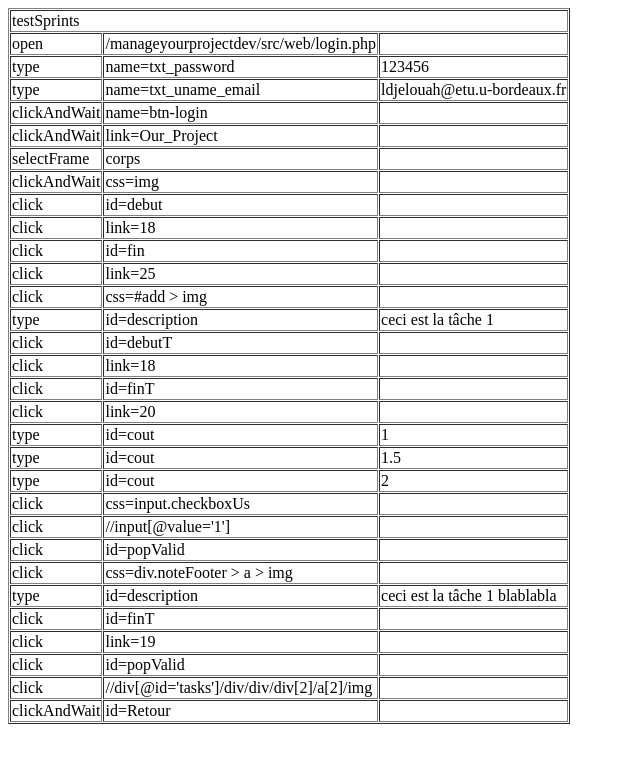
After one commit to edirand/ManageYourProjectDemo, a PHP site: page /web/tests_selenium/testSprints.html in a window 1280 px wide. The commit adds this page. Shown: the top 763 px of the page, without its empty margins (0-640 px from the left). Run offline with PHP 8.4, Linux system fonts and the light colour scheme.

Commit message:
US 11 et 12
US 11 validée, page Sprint liée avec l’US12 qui est donc réellement
validée ici.

```diff
--- a/src/web/CSS/Sprint.css
+++ b/src/web/CSS/Sprint.css
@@ -60,6 +60,7 @@ hiddenRequetes{
 	margin-left : 30px;
 	width : 25%;
 	text-align : left;
+	vertical-align : top;
 }
 
 .note{
@@ -80,10 +81,12 @@ hiddenRequetes{
 }
 
 .note .noteCorps{
-	min-height : 230px;
+	height : 230px;
+	overflow : auto;
 }
 
 .note .noteFooter{
+	margin-top : 5px;
 	float : right;
 }
 
--- a/src/web/Handlers/Equipe_add_handler.php
+++ b/src/web/Handlers/Equipe_add_handler.php
@@ -21,7 +21,7 @@
 		$bdd->exec('Insert into Developpeurs(membre_id, projet_id) Value(' . $id . ',' . $_SESSION['projet_id'] . ')');
 
 		$today = date("Y-m-d H:i:s");
-		$bdd->exec('Insert into Log(membre_id, element_modif, date_modif, projet_id) Value(' . $_SESSION[user_session] . ', " a ajouté un membre à l\'équipe", "'. $today . '", ' . $_SESSION['projet_id'] . ')');
+		$bdd->exec('Insert into Log(membre_id, element_modif, date_modif, projet_id) Value(' . $_SESSION['user_session'] . ', " a ajouté un membre à l\'équipe", "'. $today . '", ' . $_SESSION['projet_id'] . ')');
 
 		echo 'Ce membre a bien été ajouté au projet';
 		$reponse->closeCursor();
--- a/src/web/Handlers/Sprints/enregistrer_sprint_handler.php
+++ b/src/web/Handlers/Sprints/enregistrer_sprint_handler.php
@@ -21,12 +21,14 @@
 
 	$donnees = $reponse->fetch();
 	$id = $donnees['id'];
-
+	$today = date("Y-m-d H:i:s");
+	$bdd->exec('Insert into Log(membre_id, element_modif, date_modif, projet_id) Value(' . $_SESSION['user_session'] . ', " a planifié un nouveau sprint", "'. $today . '", ' . $_SESSION['projet_id'] . ')');
 	$reponse->closeCursor();
 	$bdd = null;
 
 	$test->enregistrerAllTaches($id, $_SESSION['projet_id']);
 	$test->enregistrerUsChoisies($id, $_SESSION['projet_id']);
+
 	//Enregistrement terminé, on passe au réinitialise
 	//header('Location: reinitialize_session.php');
 	//exit;
--- /dev/null
+++ b/src/web/tests_selenium/testSprints.html
@@ -0,0 +1,167 @@
+<?xml version="1.0" encoding="UTF-8"?>
+<!DOCTYPE html PUBLIC "-//W3C//DTD XHTML 1.0 Strict//EN" "http://www.w3.org/TR/xhtml1/DTD/xhtml1-strict.dtd">
+<html xmlns="http://www.w3.org/1999/xhtml" xml:lang="en" lang="en">
+<head profile="http://selenium-ide.openqa.org/profiles/test-case">
+<meta http-equiv="Content-Type" content="text/html; charset=UTF-8" />
+<link rel="selenium.base" href="http://localhost:8888/" />
+<title>testSprints</title>
+</head>
+<body>
+<table cellpadding="1" cellspacing="1" border="1">
+<thead>
+<tr><td rowspan="1" colspan="3">testSprints</td></tr>
+</thead><tbody>
+<tr>
+	<td>open</td>
+	<td>/manageyourprojectdev/src/web/login.php</td>
+	<td></td>
+</tr>
+<tr>
+	<td>type</td>
+	<td>name=txt_password</td>
+	<td>123456</td>
+</tr>
+<tr>
+	<td>type</td>
+	<td>name=txt_uname_email</td>
+	<td>ldjelouah@etu.u-bordeaux.fr</td>
+</tr>
+<tr>
+	<td>clickAndWait</td>
+	<td>name=btn-login</td>
+	<td></td>
+</tr>
+<tr>
+	<td>clickAndWait</td>
+	<td>link=Our_Project</td>
+	<td></td>
+</tr>
+<tr>
+	<td>selectFrame</td>
+	<td>corps</td>
+	<td></td>
+</tr>
+<tr>
+	<td>clickAndWait</td>
+	<td>css=img</td>
+	<td></td>
+</tr>
+<tr>
+	<td>click</td>
+	<td>id=debut</td>
+	<td></td>
+</tr>
+<tr>
+	<td>click</td>
+	<td>link=18</td>
+	<td></td>
+</tr>
+<tr>
+	<td>click</td>
+	<td>id=fin</td>
+	<td></td>
+</tr>
+<tr>
+	<td>click</td>
+	<td>link=25</td>
+	<td></td>
+</tr>
+<tr>
+	<td>click</td>
+	<td>css=#add &gt; img</td>
+	<td></td>
+</tr>
+<tr>
+	<td>type</td>
+	<td>id=description</td>
+	<td>ceci est la tâche 1 </td>
+</tr>
+<tr>
+	<td>click</td>
+	<td>id=debutT</td>
+	<td></td>
+</tr>
+<tr>
+	<td>click</td>
+	<td>link=18</td>
+	<td></td>
+</tr>
+<tr>
+	<td>click</td>
+	<td>id=finT</td>
+	<td></td>
+</tr>
+<tr>
+	<td>click</td>
+	<td>link=20</td>
+	<td></td>
+</tr>
+<tr>
+	<td>type</td>
+	<td>id=cout</td>
+	<td>1</td>
+</tr>
+<tr>
+	<td>type</td>
+	<td>id=cout</td>
+	<td>1.5</td>
+</tr>
+<tr>
+	<td>type</td>
+	<td>id=cout</td>
+	<td>2</td>
+</tr>
+<tr>
+	<td>click</td>
+	<td>css=input.checkboxUs</td>
+	<td></td>
+</tr>
+<tr>
+	<td>click</td>
+	<td>//input[@value='1']</td>
+	<td></td>
+</tr>
+<tr>
+	<td>click</td>
+	<td>id=popValid</td>
+	<td></td>
+</tr>
+<tr>
+	<td>click</td>
+	<td>css=div.noteFooter &gt; a &gt; img</td>
+	<td></td>
+</tr>
+<tr>
+	<td>type</td>
+	<td>id=description</td>
+	<td>ceci est la tâche 1 blablabla</td>
+</tr>
+<tr>
+	<td>click</td>
+	<td>id=finT</td>
+	<td></td>
+</tr>
+<tr>
+	<td>click</td>
+	<td>link=19</td>
+	<td></td>
+</tr>
+<tr>
+	<td>click</td>
+	<td>id=popValid</td>
+	<td></td>
+</tr>
+<tr>
+	<td>click</td>
+	<td>//div[@id='tasks']/div/div/div[2]/a[2]/img</td>
+	<td></td>
+</tr>
+<tr>
+	<td>clickAndWait</td>
+	<td>id=Retour</td>
+	<td></td>
+</tr>
+
+</tbody></table>
+</body>
+</html>
```
Also changed, not shown: src/web/Handlers/Projet_sprint_handler.php (+34 -3 lines), src/web/Sprint.php (+3 -4 lines).
